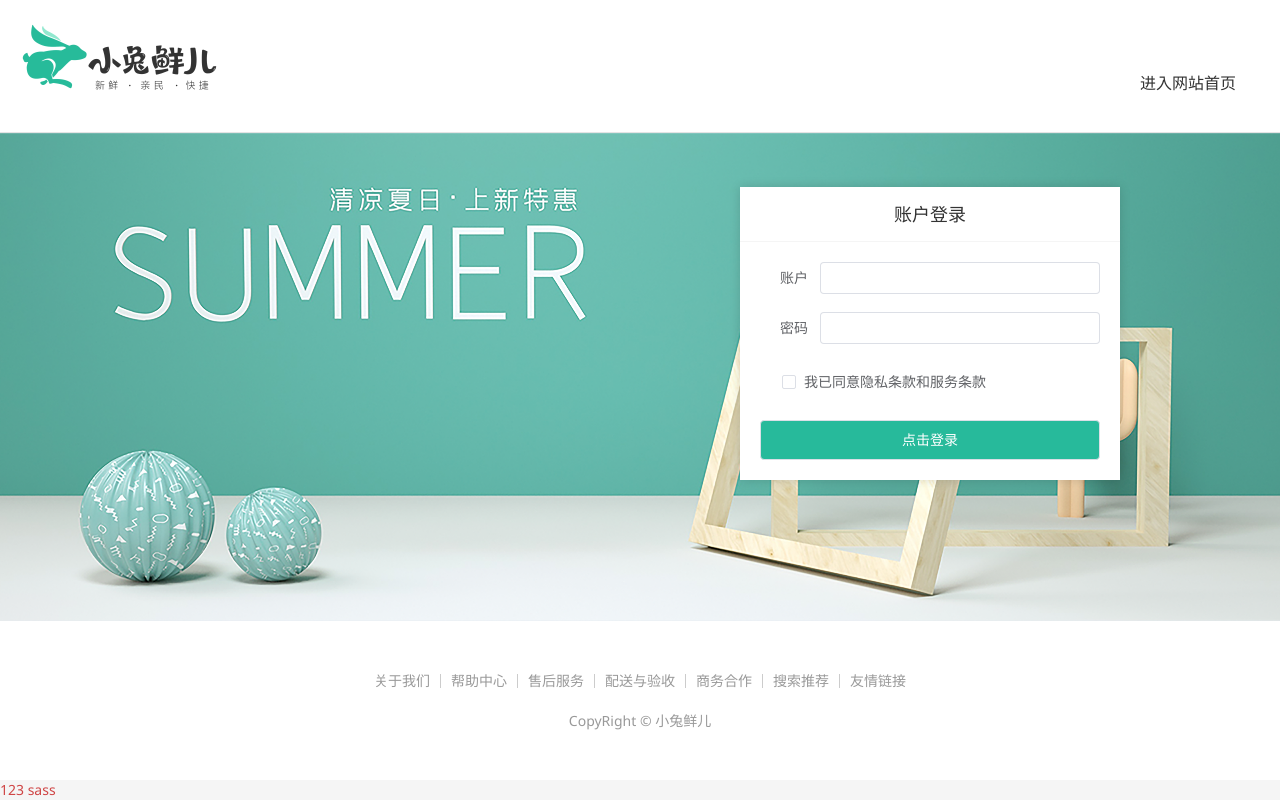
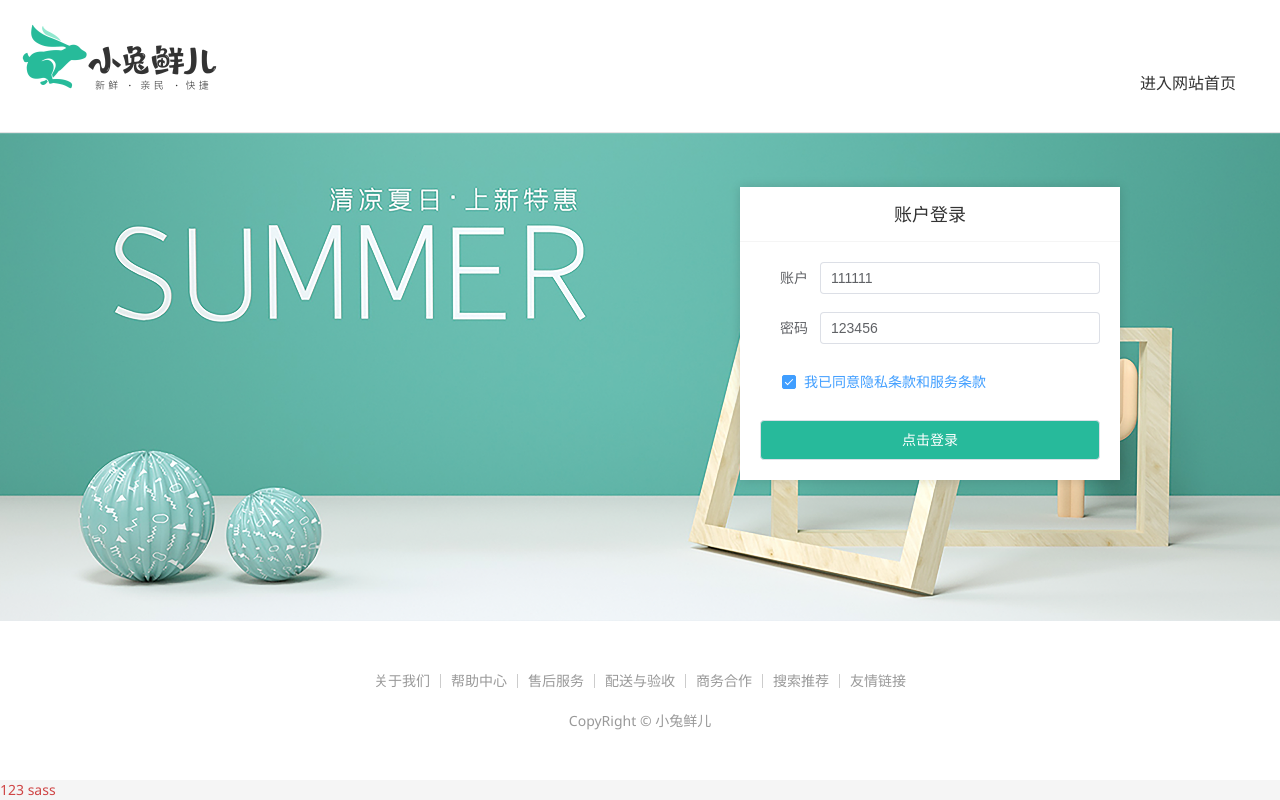
Before and after one commit to liu-xiaotian/rabbit-vue3, a Vue app: page /login in a window 1280 px wide. Built offline with nearby package versions, Linux system fonts and the light colour scheme; a small style sheet from the web is missing.

Commit message:
登录-校验

```diff
--- a/src/views/Login/index.vue
+++ b/src/views/Login/index.vue
@@ -1,5 +1,28 @@
 <script setup>
+import { ref } from 'vue';
 
+const userInfo = ref({
+  account:'111111',
+  password:'123456',
+  agrre:true
+})
+
+const rules={
+  account:[
+    {require:true, message:'用户名不能为空'}
+  ],
+  password:[
+    {require:true, message:'密码不能为空'},
+    {min:6, max:24, message: '密码长度要求6-24个字符'}
+  ],
+  agree:[
+    {
+      validator:(rule, val, callback)=>{
+        return val ? callback() : new Error('请先同意协议')
+      }
+    }
+  ]
+}
 </script>
 
 
@@ -24,16 +47,16 @@
         </nav>
         <div class="account-box">
           <div class="form">
-            <el-form label-position="right" label-width="60px"
+            <el-form label-position="right" label-width="60px" :model="userInfo" :rules="rules"
               status-icon>
-              <el-form-item  label="账户">
-                <el-input/>
+              <el-form-item prop="account" label="账户">
+                <el-input v-model="userInfo.account"/>
               </el-form-item>
-              <el-form-item label="密码">
-                <el-input/>
+              <el-form-item prop="password" label="密码">
+                <el-input v-model="userInfo.password"/>
               </el-form-item>
               <el-form-item label-width="22px">
-                <el-checkbox  size="large">
+                <el-checkbox v-model="userInfo.agrre"  size="large">
                   我已同意隐私条款和服务条款
                 </el-checkbox>
               </el-form-item>
```
